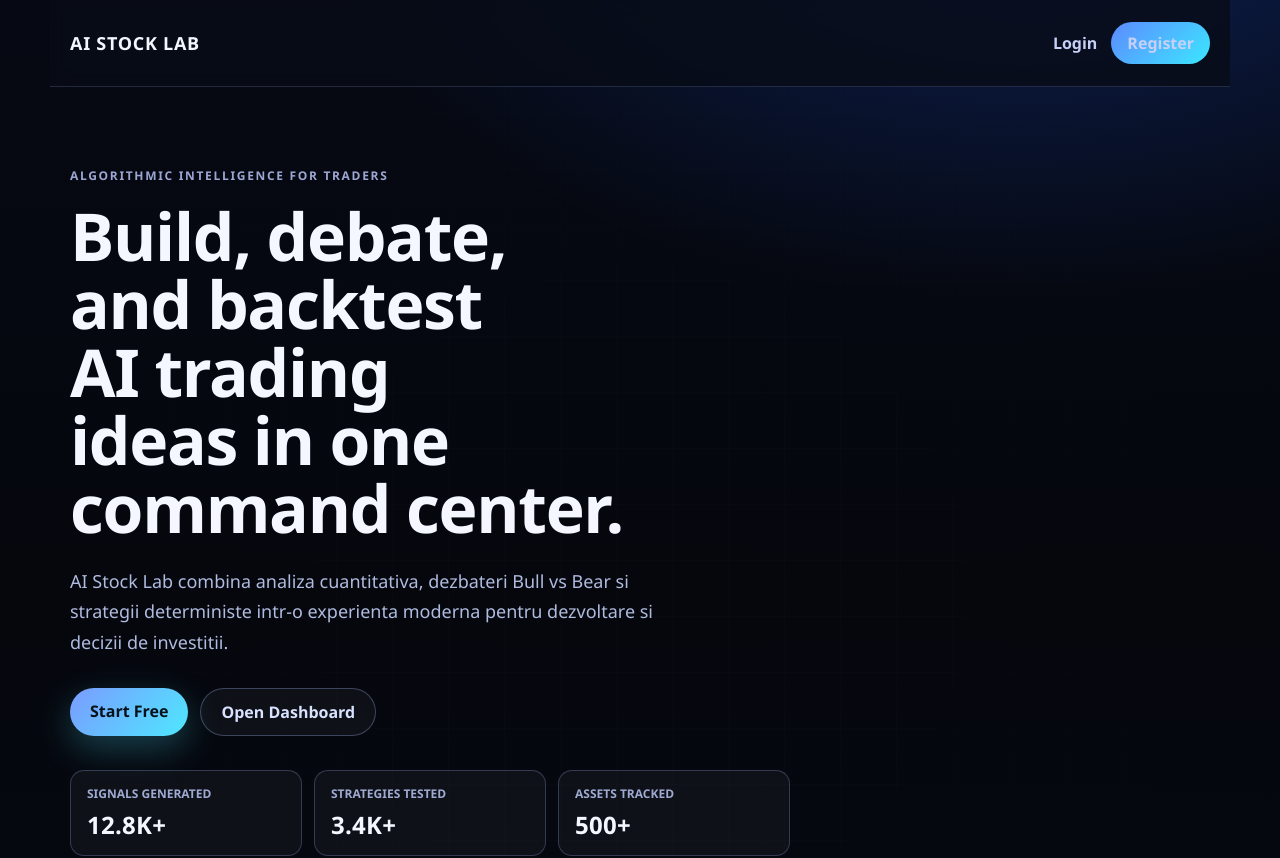
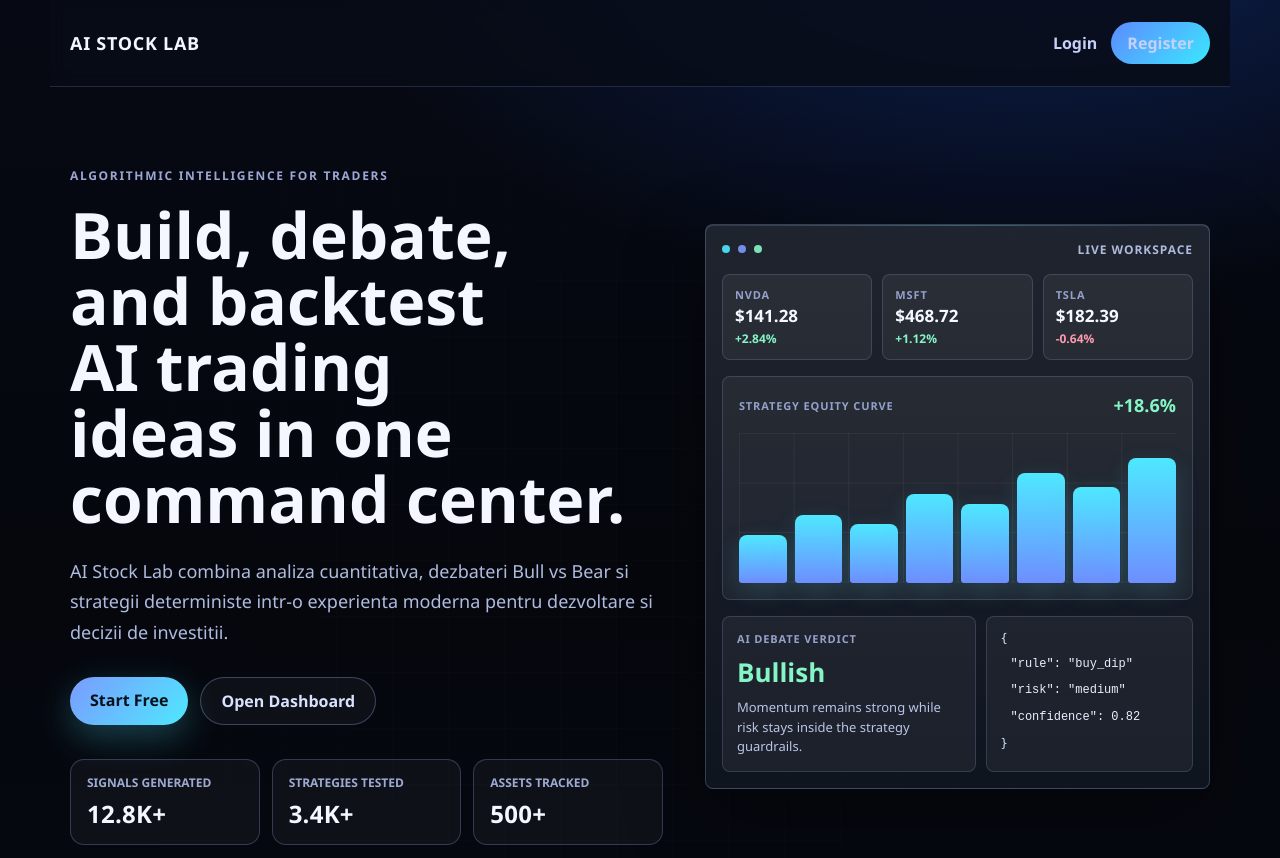
Before and after one commit to 1BRG/multi-agent-trading-system, a Next.js app in the folder frontend/: page / in a window 1280 px wide. Shown: the top 858 px of the page. Built offline with nearby package versions, Linux system fonts and the light colour scheme.

Commit message:
added a product-preview panel to the landing page hero

```diff
--- a/frontend/app/globals.css
+++ b/frontend/app/globals.css
@@ -289,7 +289,10 @@ button {
 }
 
 .landing-hero {
-  max-width: 760px;
+  align-items: center;
+  display: grid;
+  gap: 42px;
+  grid-template-columns: minmax(0, 1.08fr) minmax(360px, 0.92fr);
 }
 
 .landing-eyebrow {
@@ -303,8 +306,8 @@ button {
 
 .landing-hero h1 {
   color: #f4f7ff;
-  font-size: clamp(36px, 7vw, 66px);
-  letter-spacing: -0.02em;
+  font-size: 64px;
+  letter-spacing: 0;
   line-height: 1.03;
   margin: 0;
   max-width: 16ch;
@@ -376,6 +379,186 @@ button {
   color: #f3f7ff;
   font-size: 24px;
   letter-spacing: 0.01em;
+}
+
+.landing-product-preview {
+  background:
+    linear-gradient(180deg, rgb(255 255 255 / 10%) 0%, rgb(255 255 255 / 4%) 100%),
+    rgb(7 12 24 / 84%);
+  border: 1px solid rgb(170 191 255 / 24%);
+  border-radius: 8px;
+  box-shadow:
+    0 28px 80px rgb(0 0 0 / 34%),
+    inset 0 1px 0 rgb(255 255 255 / 10%);
+  display: grid;
+  gap: 16px;
+  overflow: hidden;
+  padding: 16px;
+  position: relative;
+}
+
+.landing-product-preview::before {
+  background: linear-gradient(90deg, transparent, rgb(78 232 255 / 22%), transparent);
+  content: "";
+  height: 1px;
+  left: 18px;
+  position: absolute;
+  right: 18px;
+  top: 0;
+}
+
+.preview-topbar {
+  align-items: center;
+  color: #aebadc;
+  display: flex;
+  font-size: 12px;
+  font-weight: 800;
+  gap: 8px;
+  letter-spacing: 0.08em;
+  text-transform: uppercase;
+}
+
+.preview-topbar span {
+  background: #4ee8ff;
+  border-radius: 50%;
+  height: 8px;
+  opacity: 0.9;
+  width: 8px;
+}
+
+.preview-topbar span:nth-child(2) {
+  background: #7b9bff;
+}
+
+.preview-topbar span:nth-child(3) {
+  background: #85f5c5;
+}
+
+.preview-topbar strong {
+  margin-left: auto;
+}
+
+.preview-market-row {
+  display: grid;
+  gap: 10px;
+  grid-template-columns: repeat(3, minmax(0, 1fr));
+}
+
+.preview-market-row article,
+.preview-chart-card,
+.preview-verdict,
+.preview-json {
+  background: rgb(255 255 255 / 5%);
+  border: 1px solid rgb(170 191 255 / 18%);
+  border-radius: 8px;
+}
+
+.preview-market-row article {
+  display: grid;
+  gap: 5px;
+  min-width: 0;
+  padding: 12px;
+}
+
+.preview-market-row span,
+.preview-card-header span,
+.preview-verdict span {
+  color: #94a1cc;
+  font-size: 11px;
+  font-weight: 800;
+  letter-spacing: 0.08em;
+  text-transform: uppercase;
+}
+
+.preview-market-row strong {
+  color: #f5f8ff;
+  font-size: 17px;
+  line-height: 1.1;
+}
+
+.preview-market-row small {
+  color: #85f5c5;
+  font-size: 12px;
+  font-weight: 800;
+}
+
+.preview-market-row small.is-negative {
+  color: #ff9aaf;
+}
+
+.preview-chart-card {
+  display: grid;
+  gap: 16px;
+  padding: 16px;
+}
+
+.preview-card-header {
+  align-items: center;
+  display: flex;
+  justify-content: space-between;
+}
+
+.preview-card-header strong {
+  color: #85f5c5;
+  font-size: 18px;
+}
+
+.preview-chart {
+  align-items: end;
+  background:
+    linear-gradient(rgb(255 255 255 / 5%) 1px, transparent 1px),
+    linear-gradient(90deg, rgb(255 255 255 / 5%) 1px, transparent 1px);
+  background-size: 100% 33%, 12.5% 100%;
+  display: grid;
+  gap: 8px;
+  grid-template-columns: repeat(8, minmax(0, 1fr));
+  height: 150px;
+  padding-top: 8px;
+}
+
+.preview-chart span {
+  background: linear-gradient(180deg, #4ee8ff 0%, #6e8eff 100%);
+  border-radius: 8px 8px 3px 3px;
+  box-shadow: 0 8px 24px rgb(78 232 255 / 16%);
+  min-height: 28px;
+}
+
+.preview-insight-grid {
+  display: grid;
+  gap: 10px;
+  grid-template-columns: 1.1fr 0.9fr;
+}
+
+.preview-verdict {
+  display: grid;
+  gap: 8px;
+  padding: 14px;
+}
+
+.preview-verdict strong {
+  color: #85f5c5;
+  font-size: 26px;
+}
+
+.preview-verdict p {
+  color: #b9c4e6;
+  font-size: 13px;
+  line-height: 1.5;
+  margin: 0;
+}
+
+.preview-json {
+  color: #cfe6ff;
+  display: grid;
+  font-family: "SFMono-Regular", Consolas, "Liberation Mono", monospace;
+  font-size: 12px;
+  gap: 5px;
+  padding: 14px;
+}
+
+.preview-json code {
+  color: #e8efff;
+  padding-left: 10px;
 }
 
 .landing-grid {
@@ -3368,6 +3551,22 @@ html[data-theme="light"] .portfolio-detail-header {
   color: var(--text-primary);
 }
 
+@media (max-width: 980px) {
+  .landing-hero {
+    align-items: start;
+    grid-template-columns: 1fr;
+  }
+
+  .landing-hero h1 {
+    max-width: 18ch;
+  }
+
+  .landing-product-preview {
+    max-width: 640px;
+    width: 100%;
+  }
+}
+
 @media (max-width: 720px) {
   .workspace-layout {
     grid-template-columns: 1fr;
@@ -3437,11 +3636,20 @@ html[data-theme="light"] .portfolio-detail-header {
   }
 
   .landing-hero h1 {
-    font-size: clamp(30px, 10vw, 50px);
+    font-size: 40px;
   }
 
   .landing-copy {
     font-size: 16px;
+  }
+
+  .preview-market-row,
+  .preview-insight-grid {
+    grid-template-columns: 1fr;
+  }
+
+  .preview-chart {
+    height: 120px;
   }
 
   .landing-metrics,
--- a/frontend/app/page.tsx
+++ b/frontend/app/page.tsx
@@ -18,6 +18,7 @@ export default function HomePage() {
 
       <main className="landing-main">
         <section className="landing-hero">
+          <div className="landing-hero-copy">
             <p className="landing-eyebrow">Algorithmic intelligence for traders</p>
             <h1>Build, debate, and backtest AI trading ideas in one command center.</h1>
             <p className="landing-copy">
@@ -46,6 +47,63 @@ export default function HomePage() {
                 <span>Assets tracked</span>
                 <strong>500+</strong>
               </article>
+            </div>
+          </div>
+
+          <div className="landing-product-preview" aria-label="AI Stock Lab dashboard preview">
+            <div className="preview-topbar">
+              <span />
+              <span />
+              <span />
+              <strong>Live workspace</strong>
+            </div>
+            <div className="preview-market-row">
+              <article>
+                <span>NVDA</span>
+                <strong>$141.28</strong>
+                <small>+2.84%</small>
+              </article>
+              <article>
+                <span>MSFT</span>
+                <strong>$468.72</strong>
+                <small>+1.12%</small>
+              </article>
+              <article>
+                <span>TSLA</span>
+                <strong>$182.39</strong>
+                <small className="is-negative">-0.64%</small>
+              </article>
+            </div>
+            <div className="preview-chart-card">
+              <div className="preview-card-header">
+                <span>Strategy equity curve</span>
+                <strong>+18.6%</strong>
+              </div>
+              <div className="preview-chart" aria-hidden="true">
+                <span style={{ height: "34%" }} />
+                <span style={{ height: "48%" }} />
+                <span style={{ height: "42%" }} />
+                <span style={{ height: "63%" }} />
+                <span style={{ height: "56%" }} />
+                <span style={{ height: "78%" }} />
+                <span style={{ height: "68%" }} />
+                <span style={{ height: "88%" }} />
+              </div>
+            </div>
+            <div className="preview-insight-grid">
+              <article className="preview-verdict">
+                <span>AI debate verdict</span>
+                <strong>Bullish</strong>
+                <p>Momentum remains strong while risk stays inside the strategy guardrails.</p>
+              </article>
+              <article className="preview-json">
+                <span>{"{"}</span>
+                <code>{'"rule": "buy_dip"'}</code>
+                <code>{'"risk": "medium"'}</code>
+                <code>{'"confidence": 0.82'}</code>
+                <span>{"}"}</span>
+              </article>
+            </div>
           </div>
         </section>
 
```
Lines whose indentation alone changed are shown as unchanged.
